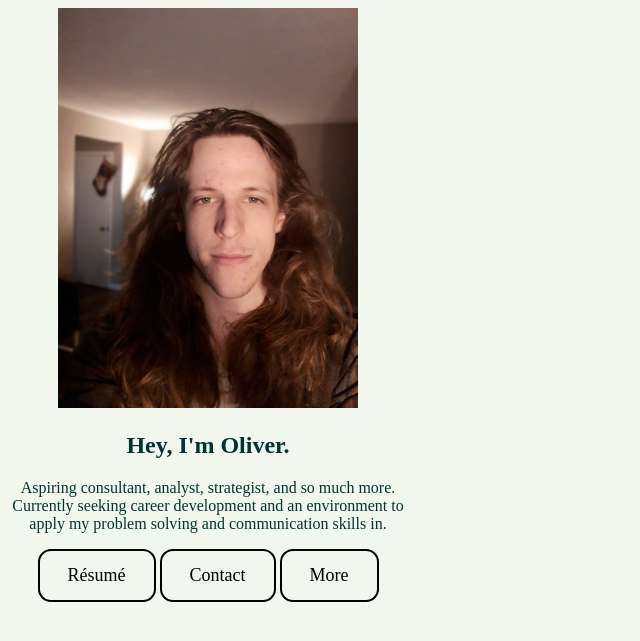
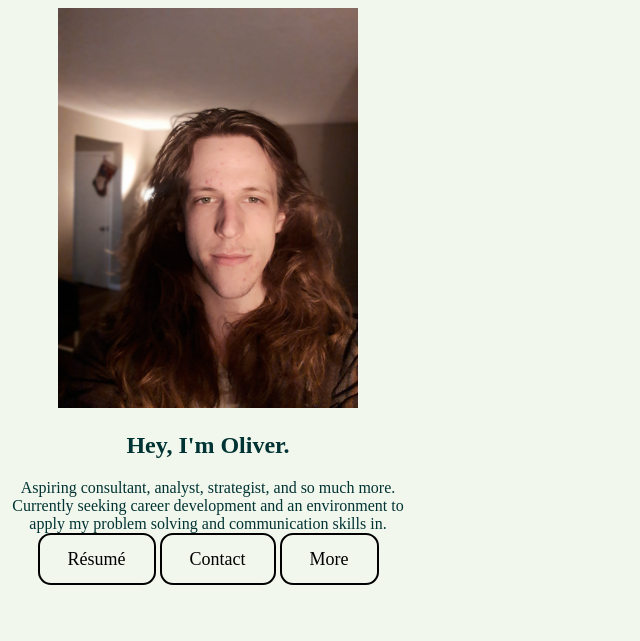
Before and after one commit to allofher/allofher.github.io, a Jekyll site: the page index.html, which Jekyll copies as it is, in a window 1280 px wide. Shown: the top 641 px of the page, without its empty margins (0-640 px from the left). Built offline with Jekyll 4.4.1, drawn with Linux system fonts in a browser that asks for light colours.

Commit message:
Update index.html

```diff
--- a/index.html
+++ b/index.html
@@ -23,16 +23,11 @@
 			}
 
 			a.button {
-   				-webkit-appearance: button;
-    				-moz-appearance: button;
-    				appearance: button;
-
 				border: 2px solid black;
   				color: black;
   				border-radius: 13px;
   				padding: 14px 28px;
   				font-size: 18px;
-
     				text-decoration: none;
 			}
 			/* ================================================================================================= */
@@ -44,7 +39,7 @@
 
 			section {
 				position: absolute;
-				left: 0;
+				left: 50%;
 				top: 50%;
 				width: 400px;
 
```
